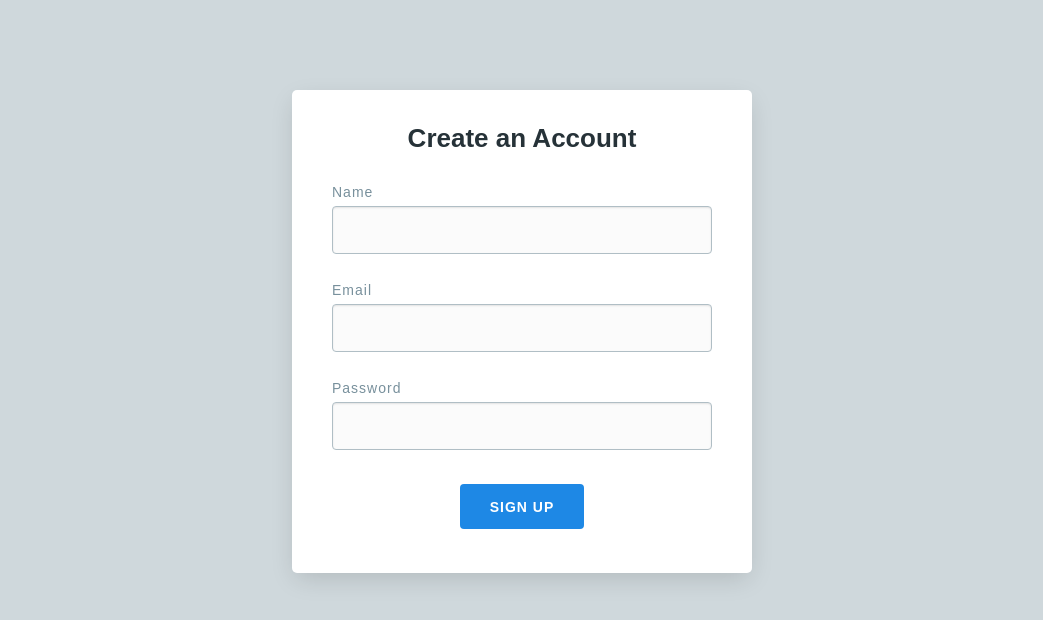
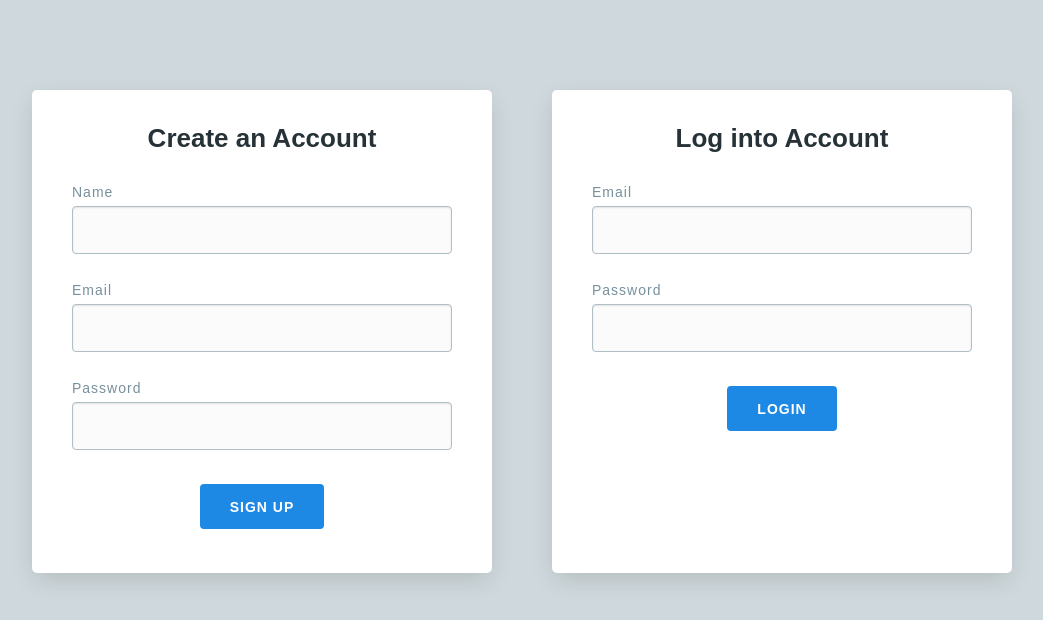
Before and after one commit to shuheng-liu/mongo-flask-login, a Flask app: page / in a window 1280 px wide. Shown: the top 620 px of the page, without its empty margins (118-1161 px from the left). Run offline with Flask 2, Linux system fonts and the light colour scheme.

Commit message:
feat(login): implement login function

```diff
--- a/static/js/scripts.js
+++ b/static/js/scripts.js
@@ -2,9 +2,6 @@ $("form[name=signup_form]").submit(function(e) {
     var $form = $(this);
     var $error = $form.find(".error");
     var data = $form.serialize();
-
-    console.log("data");
-    console.log(data);
 
     $.ajax({
         url: "/user/signup",
@@ -21,3 +18,24 @@ $("form[name=signup_form]").submit(function(e) {
 
     e.preventDefault();
 });
+
+$("form[name=login_form]").submit(function(e) {
+    var $form = $(this);
+    var $error = $form.find(".error");
+    var data = $form.serialize();
+
+    $.ajax({
+        url: "/user/login",
+        type: "POST",
+        data: data,
+        dataType: "json",
+        success: function (response) {
+            window.location.href = '/dashboard/';
+        },
+        error: function (response) {
+            $error.text(response.responseJSON.error).removeClass('error--hidden');
+        }
+    });
+
+    e.preventDefault();
+});
--- a/templates/home.html
+++ b/templates/home.html
@@ -14,11 +14,25 @@
                 <label for="password">Password</label>
                 <input type="password" name="password" class="field" required>
 
-                <p class="error error--hidden">
-                </p>
+                <p class="error error--hidden"></p>
 
                 <input type="submit" value="Sign Up" class="btn">
             </form>
         </div>
+
+        <div class="card">
+            <h1 class="center">Log into Account</h1>
+            <form name="login_form">
+                <label for="email">Email</label>
+                <input type="email" name="email" class="field" required>
+
+                <label for="password">Password</label>
+                <input type="password" name="password" class="field" required>
+
+                <p class="error error--hidden"></p>
+
+                <input type="submit" value="Login" class="btn">
+            </form>
+        </div>
     </div>
 {% endblock %}
--- a/user/routes.py
+++ b/user/routes.py
@@ -11,3 +11,8 @@ def signup():
 @app.route('/user/logout')
 def logout():
     return User().logout()
+
+
+@app.route('/user/login', methods=['POST'])
+def login():
+    return User().login()
```
Also changed, not shown: user/models.py (+17 -1 lines).
